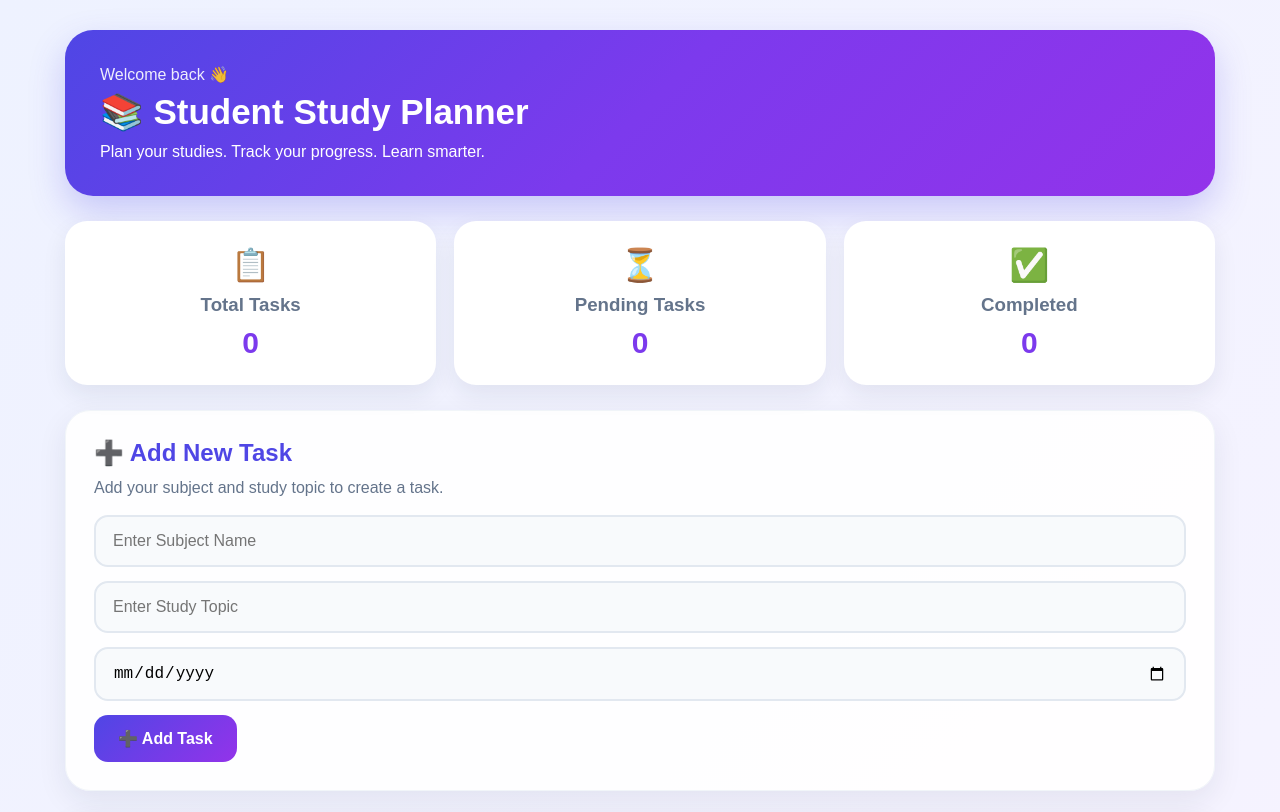
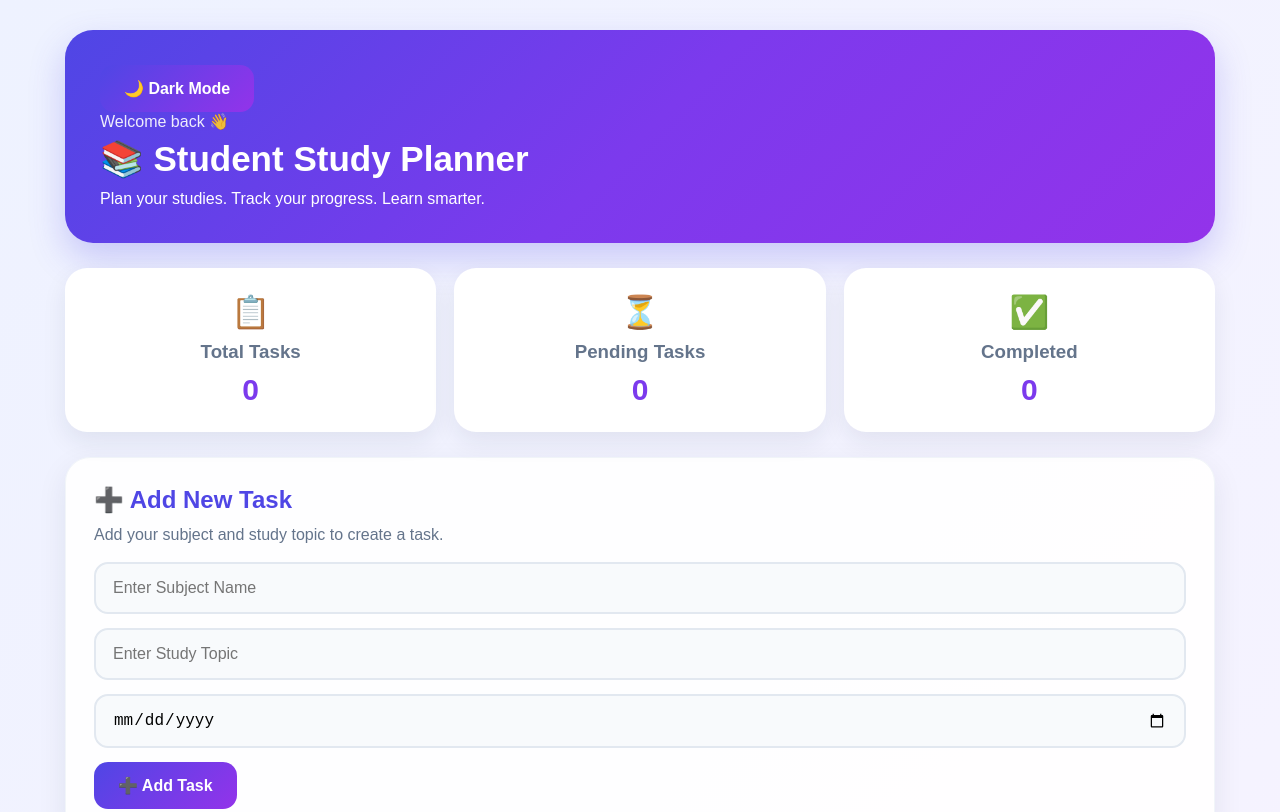
Before and after one commit to mithra100/student-study-planner, a website: page dashboard.html in a window 1280 px wide. Shown: the top 812 px of the page. Drawn offline with Linux system fonts and the light colour scheme.

Commit message:
Update dashboard.html

```diff
--- a/dashboard.html
+++ b/dashboard.html
@@ -17,6 +17,9 @@
 
         <!-- Header -->
         <header class="dashboard-header">
+<button id="darkModeBtn" onclick="toggleDarkMode()">
+    🌙 Dark Mode
+</button>
             <div>
                 <p class="welcome-text">Welcome back 👋</p>
                 <h1>📚 Student Study Planner</h1>
```
